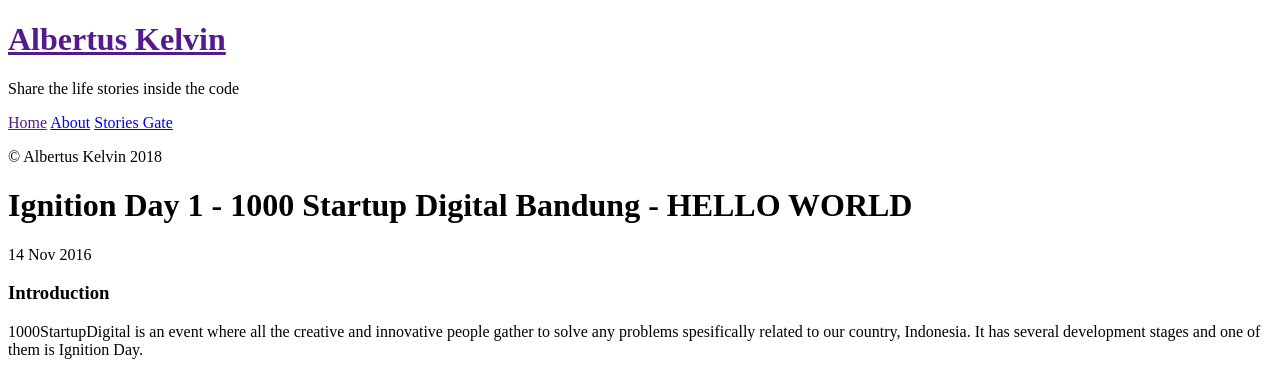
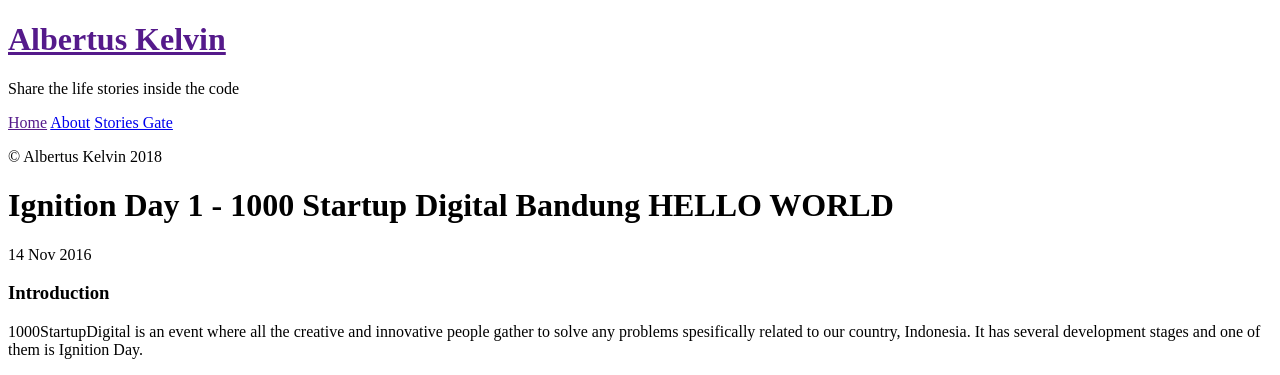
Before and after one commit to albertusk95/albertusk95.github.io, a Jekyll site: the page built from _posts/Personal/2016-11-14-ignition01-1000sd.md, in a window 1280 px wide. Shown: the top 375 px of the page. Built offline with Jekyll 4.4.1, drawn with Linux system fonts in a browser that asks for light colours.

Commit message:
add experiment

```diff
--- a/_posts/Personal/2016-11-14-ignition01-1000sd.md
+++ b/_posts/Personal/2016-11-14-ignition01-1000sd.md
@@ -1,6 +1,6 @@
 ---
 layout: post
-title: Ignition Day 1 - 1000 Startup Digital Bandung - HELLO WORLD
+title: Ignition Day 1 - 1000 Startup Digital Bandung HELLO WORLD
 ---
 
 ### Introduction
```
